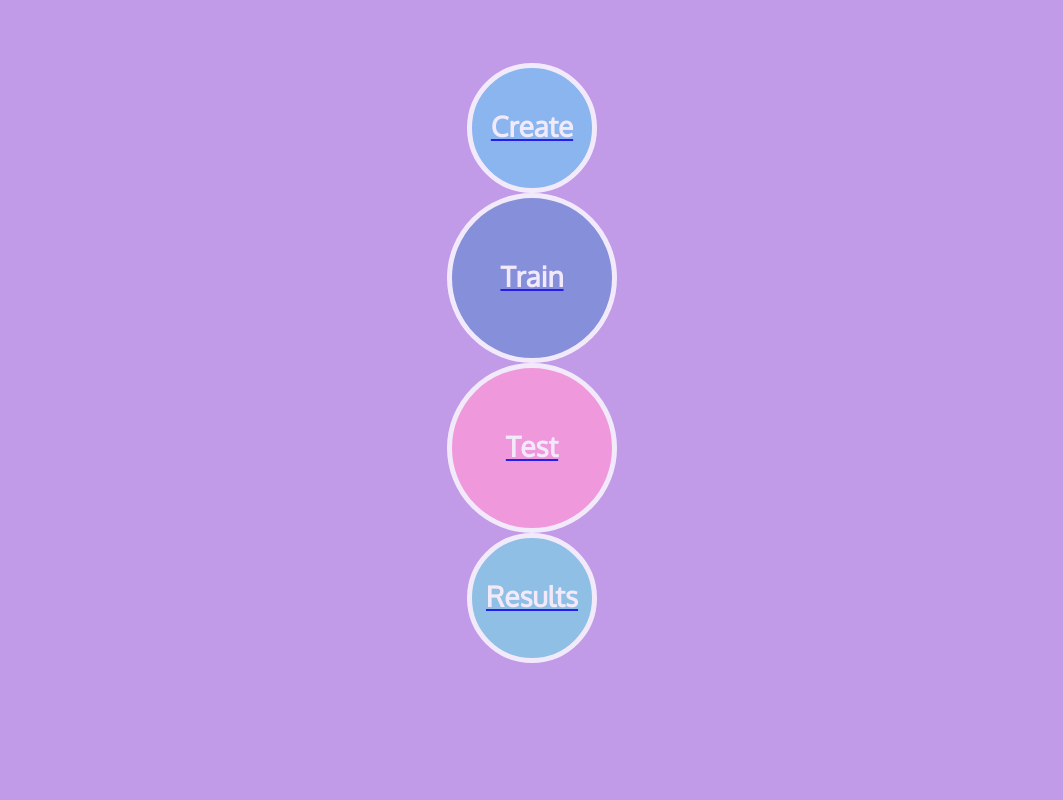
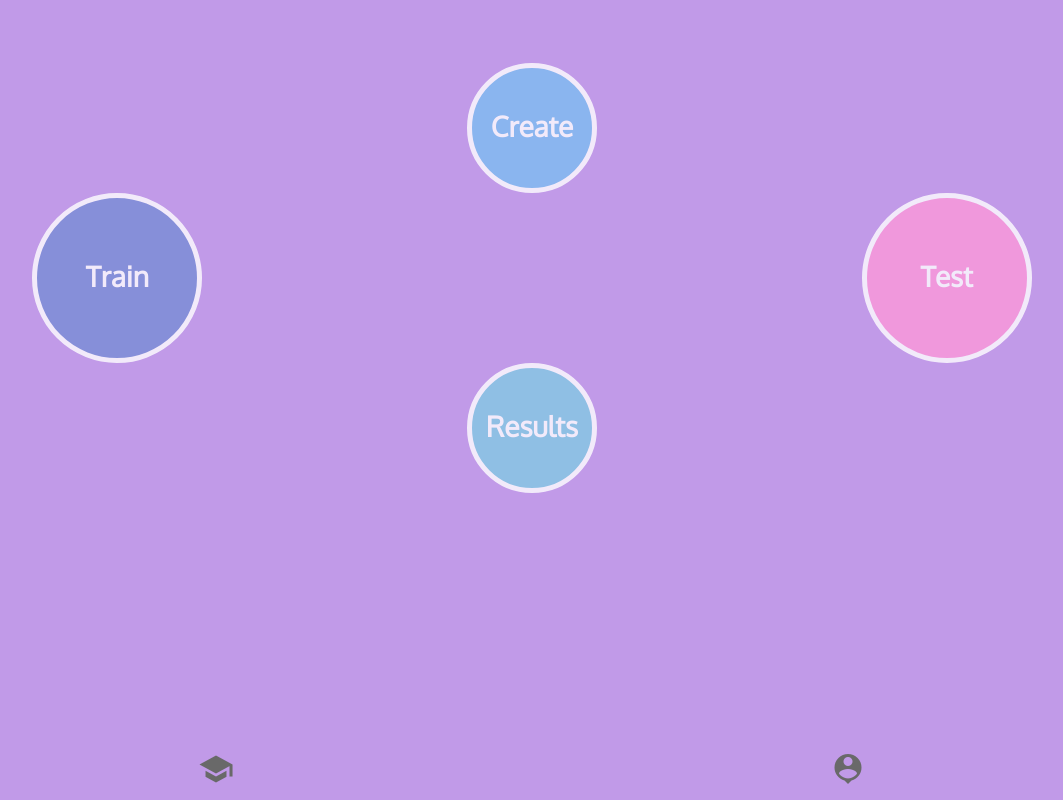
Before and after one commit to jkyletreman/flash_web_app, a React (Create React App) app: page / in a window 1280 px wide. Shown: the top 800 px of the page, without its empty margins (108-1171 px from the left). Built offline with nearby package versions, Linux system fonts and the light colour scheme; a web font is replaced by a local one.

Commit message:
Routing working

```diff
--- a/src/App.js
+++ b/src/App.js
@@ -65,12 +65,16 @@ class App extends Component {
     this.getTextValue = this.getTextValue.bind(this)
 
     this.state = {
-      isRendering: false
+      isRendering: false // target for timer function
     }
   }
   getTextValue(e) {
     this.setState({isRendering: e.target.innerText})
     console.log('hello')
+  }
+
+  componentDidMount() {
+    setTimeout(function() {(console.log('we did it'))}, 5000);
   }
   // combines multiple 1 level objects into a single object for inline style
   combineStyleObjects(...params) {
@@ -90,12 +94,13 @@ class App extends Component {
   # full colors obj -L2 with matching borders + Icon styling
   */
   render() {
+    // conditional rendering start vs switch
     return (<React.Fragment>
       <Router>
         <div style={spacing} className="App">
           {/* <Start colors={colors}/> */}
           <Switch>
-            <Route exact="exact" path='/' render={() => <NavPage getTextValue={this.getTextValue} colors={colors} combineStyleObjects={this.combineStyleObjects}/>}/>
+            <Route exact path='/' render={() => <NavPage getTextValue={this.getTextValue} colors={colors} combineStyleObjects={this.combineStyleObjects}/>}/>
             <Route path='/create' render={() => <Create colors={colors}/>}/>
             <Route path='/train' render={() => <Train colors={colors} combineStyleObjects={this.combineStyleObjects}/>}/>
             <Route path='/test' render={() => <Test colors={colors} combineStyleObjects={this.combineStyleObjects}/>}/>
--- a/src/components/js/NavPage.js
+++ b/src/components/js/NavPage.js
@@ -60,28 +60,28 @@ export default class NavPage extends React.Component {
   */
   render() {
     return (
+      <MuiThemeProvider>
         <React.Fragment>
-          <MuiThemeProvider>
           <div style={grid.container}>
-            <Link to='/create'>
+            <Link to='/create' style={this.props.combineStyleObjects({textDecoration: 'none' }, grid.top)}>
               <CircleSmall
                 combineStyleObjects={this.props.combineStyleObjects}
                 color={this.props.colors.teal}
-                grid={grid.top}
+                // grid={grid.top}
                 text={'Create'}
                 onClick={this.handleClick}
               />
            </Link>
-           <Link to='/train'>
+           <Link to='/train' style={this.props.combineStyleObjects({textDecoration: 'none' }, grid.left)} >
               <CircleLarge
                 combineStyleObjects={this.props.combineStyleObjects}
                 color={this.props.colors.blue}
-                grid={grid.left}
+                // grid={grid.left}
                 text={'Train'}
                 onClick={this.handleClick}
               />
             </Link>
-            <Link to='/test'>
+            <Link to='/test' style={this.props.combineStyleObjects({textDecoration: 'none' }, grid.right)}>
               <CircleLarge
                 combineStyleObjects={this.props.combineStyleObjects}
                 color={this.props.colors.pink}
@@ -90,7 +90,7 @@ export default class NavPage extends React.Component {
                 onClick={this.handleClick}
               />
             </Link>
-            <Link to='/results'>
+            <Link to='/results' style={this.props.combineStyleObjects({textDecoration: 'none' }, grid.bottom)}>
               <CircleSmall
                 combineStyleObjects={this.props.combineStyleObjects}
                 color={this.props.colors.green}
@@ -104,8 +104,8 @@ export default class NavPage extends React.Component {
           <Icon colors={this.props.colors} text={'school'} grid={grid.IconLeft} />
           <Icon colors={this.props.colors} text={'person_pin'} grid={grid.IconRight} />
         </div>
-        </MuiThemeProvider>
       </React.Fragment>
+    </MuiThemeProvider>
     )
   }
 }
```
